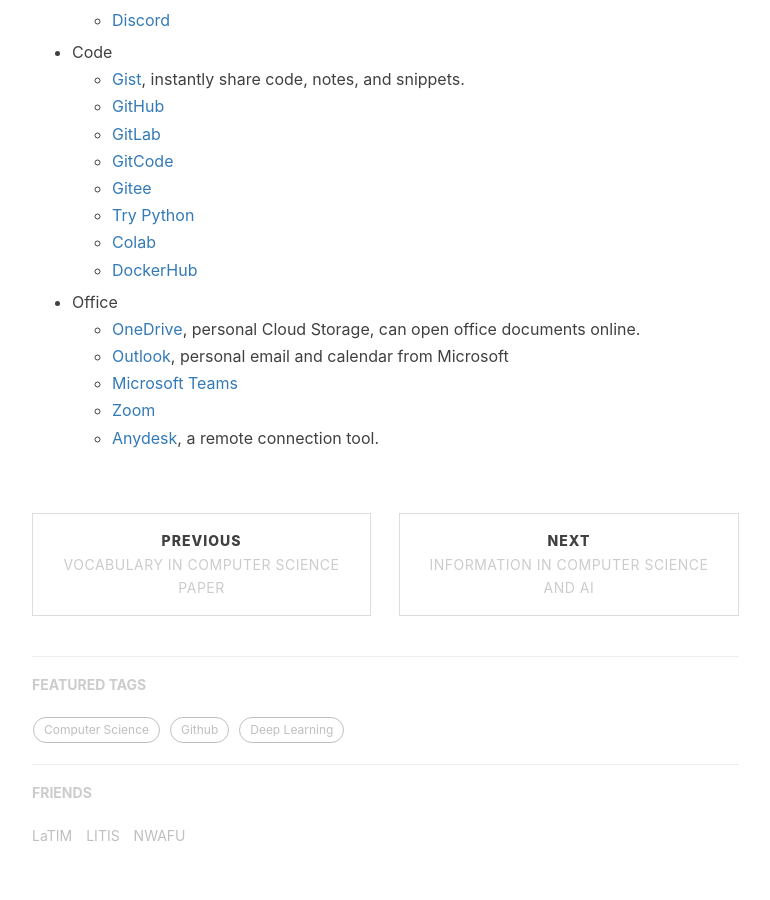
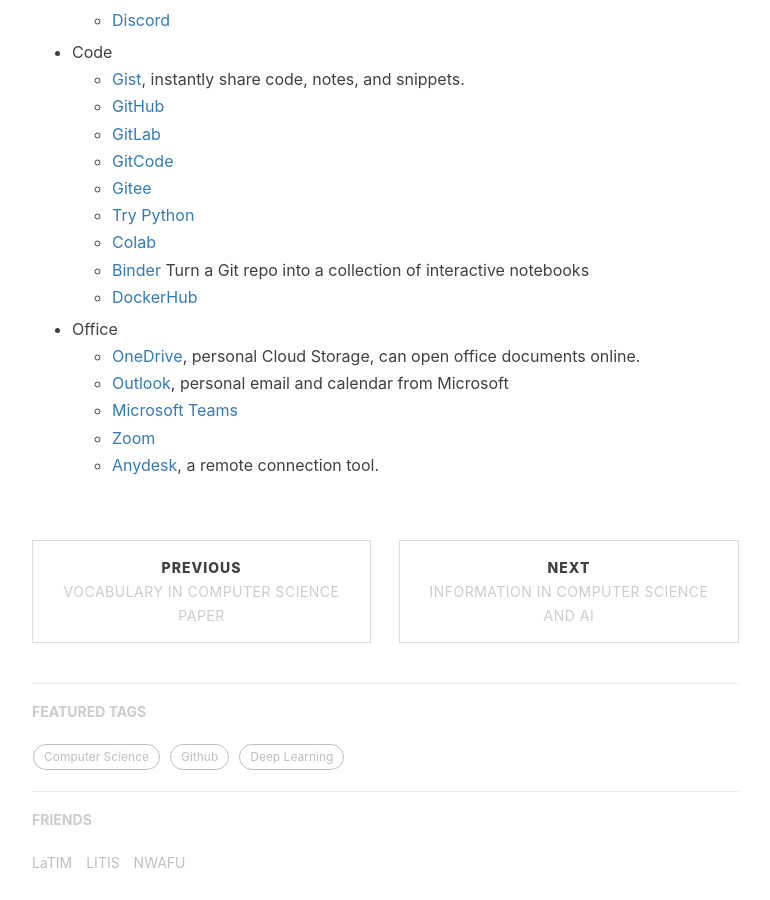
Before and after one commit to jizhang02/jizhang02.github.io, a Jekyll site: the page built from _posts/2020-02-24-productivity.markdown, in a window 1280 px wide and 900 px high, scrolled down 2947 px. Shown: the whole window, without its empty margins (233-1003 px from the left). Built offline with Jekyll 4.4.1, drawn with Linux system fonts in a browser that asks for light colours; nearby versions of some CDN libraries; a script that is not in the unit is left out; comment, search, counter and statistics services are not loaded.

Commit message:
Update 2020-02-24-productivity.markdown

```diff
--- a/_posts/2020-02-24-productivity.markdown
+++ b/_posts/2020-02-24-productivity.markdown
@@ -122,6 +122,7 @@
     * [Gitee](https://gitee.com/dashboard)
     * [Try Python](https://www.w3schools.com/python/trypython.asp?filename=demo_default)
     * [Colab](https://colab.research.google.com/notebooks/welcome.ipynb)
+    * [Binder](https://mybinder.org/) Turn a Git repo into a collection of interactive notebooks
     * [DockerHub](https://hub.docker.com/)
 
 
```
